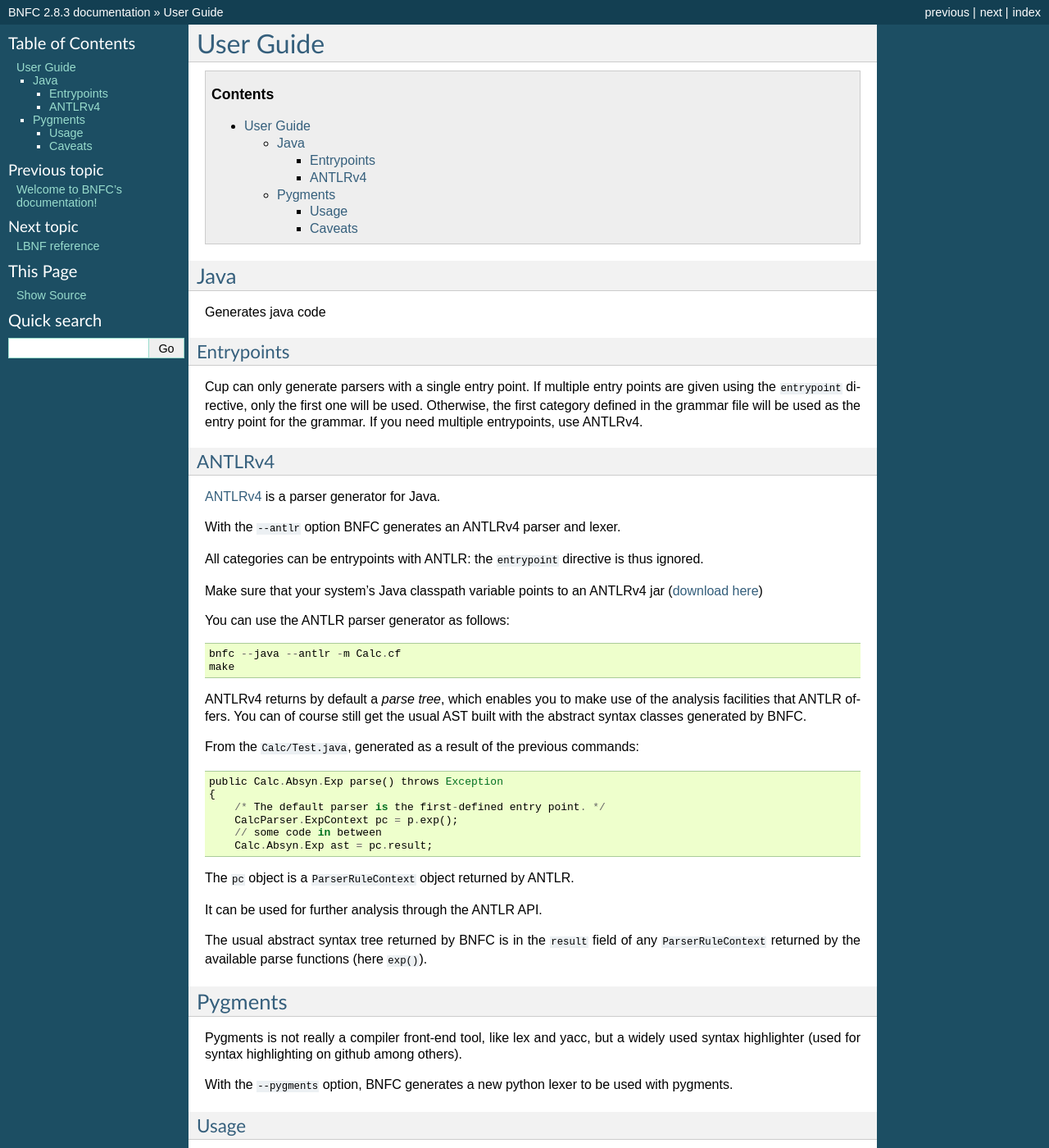
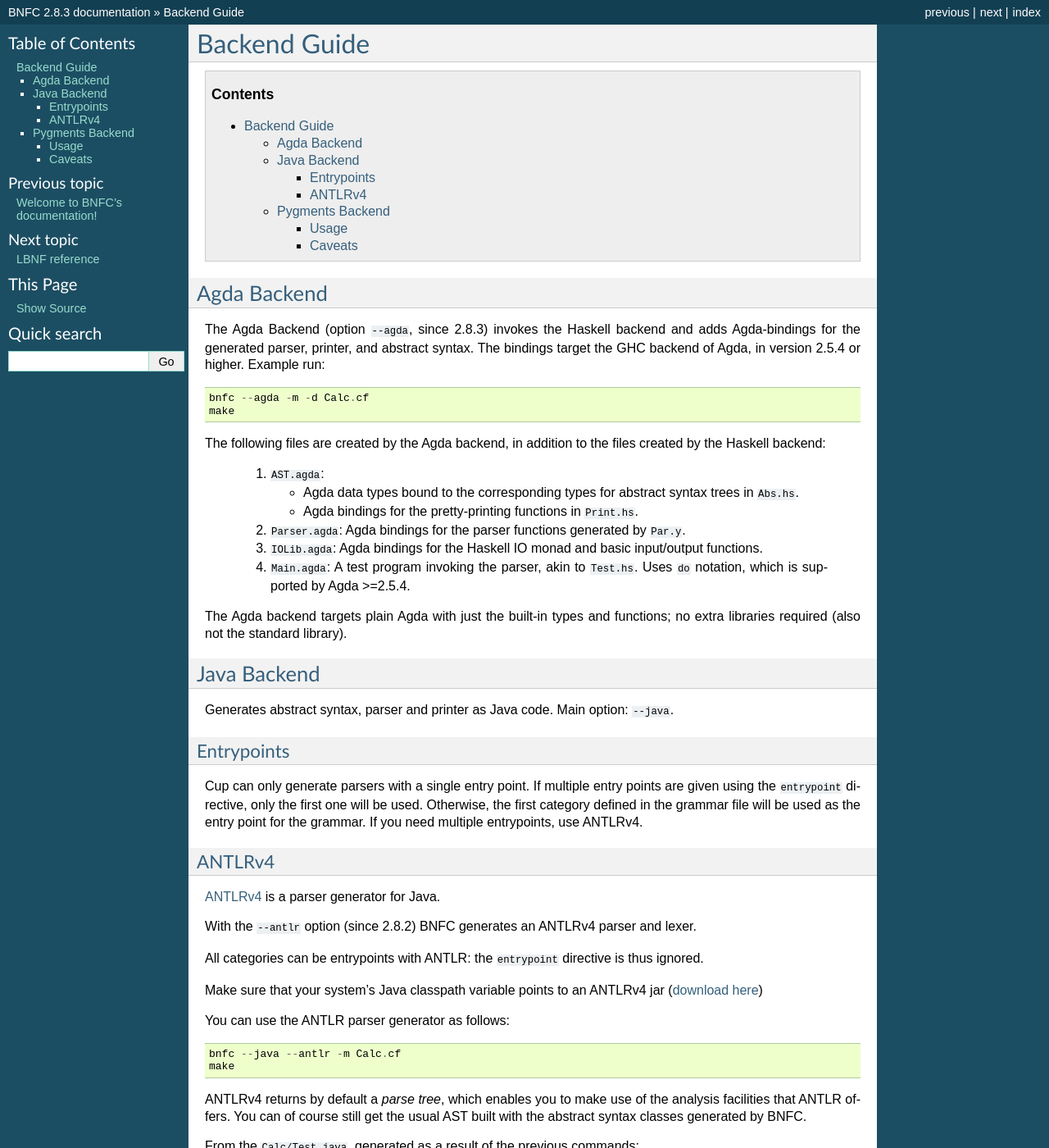
Before and after one commit to BNFC/bnfc, a Sphinx documentation site: the page built from docs/user_guide.rst, in a window 1280 px wide and 1400 px high. Shown: the whole window at 82% size. Built offline with Sphinx 7.4.7, drawn with Linux system fonts in a browser that asks for light colours; formulas are drawn with MathJax 3; some of the changed text lies outside the part shown.

Commit message:
[ doc ] document Agda backend

```diff
--- a/docs/user_guide.rst
+++ b/docs/user_guide.rst
@@ -1,13 +1,43 @@
-==========
-User Guide
-==========
+=============
+Backend Guide
+=============
 
 .. contents::
 
-Java
-====
+Agda Backend
+============
 
-Generates java code
+The Agda Backend (option ``--agda``, since 2.8.3) invokes the Haskell backend
+and adds Agda-bindings for the generated parser, printer, and abstract syntax.
+The bindings target the GHC backend of Agda, in version 2.5.4 or higher.
+Example run::
+
+    bnfc --agda -m -d Calc.cf
+    make
+
+The following files are created by the Agda backend, in addition to the files created by the Haskell backend:
+
+  1. ``AST.agda``:
+
+     - Agda data types bound to the corresponding types for abstract syntax trees in ``Abs.hs``.
+     - Agda bindings for the pretty-printing functions in ``Print.hs``.
+
+  2. ``Parser.agda``: Agda bindings for the parser functions generated by ``Par.y``.
+
+  3. ``IOLib.agda``: Agda bindings for the Haskell IO monad and basic input/output functions.
+
+  4. ``Main.agda``: A test program invoking the parser, akin to ``Test.hs``.
+     Uses ``do`` notation, which is supported by Agda >=2.5.4.
+
+The Agda backend targets plain Agda with just the built-in types and
+functions; no extra libraries required (also not the standard
+library).
+
+Java Backend
+============
+
+Generates abstract syntax, parser and printer as Java code.
+Main option: ``--java``.
 
 Entrypoints
 ...........
@@ -23,7 +53,7 @@ ANTLRv4
 
 `ANTLRv4 <http://www.antlr.org/>`_ is a parser generator for Java.
 
-With the ``--antlr`` option BNFC generates an ANTLRv4 parser and lexer.
+With the ``--antlr`` option (since 2.8.2) BNFC generates an ANTLRv4 parser and lexer.
 
 All categories can be entrypoints with ANTLR: the ``entrypoint`` directive is
 thus ignored.
@@ -58,8 +88,8 @@ The usual abstract syntax tree returned by BNFC is in the ``result`` field of
 any ``ParserRuleContext`` returned by the available parse functions
 (here ``exp()``).
 
-Pygments
-========
+Pygments Backend
+================
 
 Pygments is not really a compiler front-end tool, like lex and yacc, but a
 widely used syntax highlighter (used for syntax highlighting on github among
```
